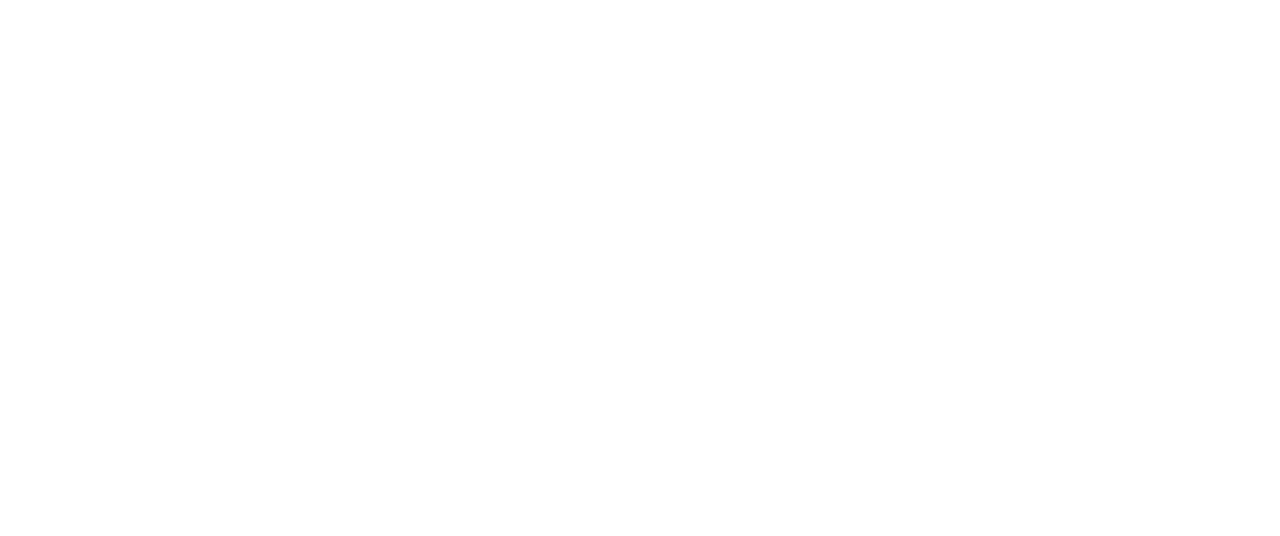
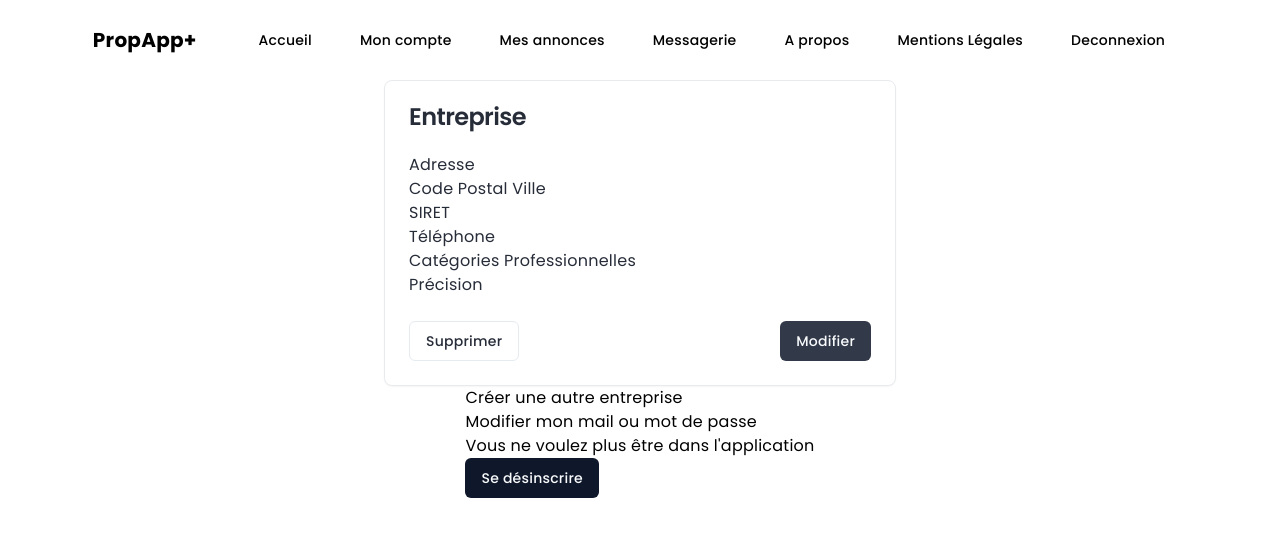
Before and after one commit to Tonyac-create/ProApp_Front, a React (Vite) app: page /account in a window 1280 px wide. Before the commit this address had no page. Shown: the top 536 px of the page. Built offline with nearby package versions, Linux system fonts and the light colour scheme.

Commit message:
add animation NavBar & add Account

```diff
--- a/src/App.tsx
+++ b/src/App.tsx
@@ -1,6 +1,7 @@
 import { Route, Routes } from "react-router-dom";
 import Login from "./pages/Login";
 import Home from "./pages/Home";
+import Account from "./components/Account/Account";
 
 function App() {
   return (
@@ -8,7 +9,9 @@
       <Routes>
         <Route path="/" element={<Login />} />
         <Route path="/login" element={<Login />} />
+
         <Route path="/home" element={<Home />} />
+        <Route path="/account" element={<Account />} />
       </Routes>
     </>
   );
--- a/src/components/Account/Account.tsx
+++ b/src/components/Account/Account.tsx
@@ -1,11 +1,14 @@
 // import React from 'react'
-import EnterpriseCard from "../Cards/EnterpriseCard";
+import InformationCard from "../Cards/InformationCard";
+import NavBar from "../Layouts/NavBar copy";
 import { Button } from "../ui/button";
 
-function Account() {
+const Account = () => {
   return (
-    <div className="flex flex-col items-start">
-      <EnterpriseCard />
+    <>
+    <NavBar />
+    <div className="flex flex-col items-center">
+      <InformationCard />
       <div className="flex flex-col items-start">
         <a href="">Créer une autre entreprise</a>
         <a href="">Modifier mon mail ou mot de passe</a>
@@ -13,6 +16,7 @@
         <Button>Se désinscrire</Button>
       </div>
     </div>
+    </>
   );
 }
 
--- a/src/components/Cards/EnterpriseCard.tsx
+++ b/src/components/Cards/InformationCard.tsx
@@ -8,8 +8,12 @@
   CardHeader,
   CardTitle,
 } from "@/components/ui/card";
+import fakerBDD from "../Forms/fakerBDD";
 
-function EnterpriseCard() {
+function InformationCard() {
+  const information = fakerBDD
+  console.log("🚀 ~ InformationCard ~ information:", information)
+
   return (
     <>
       <Card>
@@ -33,4 +37,4 @@
   );
 }
 
-export default EnterpriseCard;
+export default InformationCard;
--- a/src/components/Layouts/Footer.tsx
+++ b/src/components/Layouts/Footer.tsx
@@ -1,6 +1,6 @@
 function Footer() {
   return (
-    <footer className="w-full max-h-14">
+    <footer className="w-full max-h-14 fixed bottom-0">
       <ul className="flex justify-between text-lg p-4">
         <li>
           <a href="">A Propos</a>
--- a/src/components/Layouts/MenuNavigation.tsx
+++ b/src/components/Layouts/MenuNavigation.tsx
@@ -9,14 +9,20 @@
 import { Link } from "react-router-dom";
 
 function MenuNavigation({ isMenuMobile, isOpen }: any) {
+  // const [isAccount, setIsAccount] = useState(false)
   return (
     // A la place de hidden, si je mets hideMenuMobile, j'ai bien l'animation mais le menu reste affiché
     <div className={isMenuMobile || isOpen ? `flex showMenuMobile` : "hidden lg:flex"}>
       <NavigationMenu>
         <h1 className="text-xl font-bold pr-10">PropApp+</h1>
         <NavigationMenuList className={isMenuMobile ? "flex flex-col" : "flex"}>
+        <NavigationMenuItem>
+            <Link to="/home" className={navigationMenuTriggerStyle()}>
+              Accueil
+            </Link>
+          </NavigationMenuItem>
           <NavigationMenuItem>
-            <Link to="" className={navigationMenuTriggerStyle()}>
+            <Link to="/account" className={navigationMenuTriggerStyle()}>
               Mon compte
             </Link>
           </NavigationMenuItem>
@@ -41,7 +47,7 @@
             </Link>
           </NavigationMenuItem>
           <NavigationMenuItem>
-            <Link to="" className={navigationMenuTriggerStyle()}>
+            <Link to="/login" className={navigationMenuTriggerStyle()}>
               Deconnexion
             </Link>
           </NavigationMenuItem>
--- a/src/components/Layouts/NavBar copy.tsx
+++ b/src/components/Layouts/NavBar copy.tsx
@@ -11,7 +11,7 @@
     setIsMenuMobile(!isOpen);
   }
   return (
-    <div className="flex justify-end lg:justify-around">
+    <div className="flex justify-end lg:justify-around min-h-20 animate-slide-in-left">
       <MenuNavigation isOpen={isOpen} isMenuMobile={isMenuMobile} />
       <div className="lg:hidden">
         <button
--- a/src/components/Layouts/NotConnectedLayout.tsx
+++ b/src/components/Layouts/NotConnectedLayout.tsx
@@ -5,13 +5,13 @@
 
 function NotConnectedLayout({ children }: any) {
   return (
-    <>
+    <div className="flex flex-col">
       <Header />
-      <section className="flex flex-col justify-center items-center gap-8 w-full md:flex-row md:justify-evenly md:items-center">
+      <section className="flex flex-col justify-center items-center gap-8 pt-7 w-full md:flex-row md:justify-evenly md:items-center md:py-40">
         {children}
       </section>
       <Footer />
-    </>
+    </div>
   );
 }
 
--- a/src/index.css
+++ b/src/index.css
@@ -15,6 +15,7 @@
 body {
   flex: 1;
   font-family: "Poppins", sans-serif;
+  letter-spacing: 0.015em;
   /* background-image: url(./src/assets/vagues.png); */
 }
 
@@ -22,11 +23,6 @@
   display: flex;
   flex-direction: column;
   min-height: 100vh;
-}
-
-#root>* {
-  flex: 1;
-  letter-spacing: 0.015em;
 }
 
 .grayGradiant {
@@ -71,6 +67,21 @@
 /* Animation pour la fermeture du menu version mobile */
 .hideMenuMobile {
   animation: revealFromBottom 0.6s ease forwards;
+}
+
+@keyframes slide-in-left {
+  0% {
+    transform: translateX(-100%);
+    opacity: 0;
+  }
+  100% {
+    transform: translateX(0);
+    opacity: 1;
+  }
+}
+
+.animate-slide-in-left {
+  animation: slide-in-left 0.9s ease-out;
 }
 
 li {
--- a/src/pages/Home.tsx
+++ b/src/pages/Home.tsx
@@ -1,10 +1,9 @@
 // import React from 'react'
-
 import AnnouncementCard from "@/components/Cards/AnnouncementCard";
 import SearchAnnounce from "@/components/Forms/SearchAnnounce";
 import NavBar from "@/components/Layouts/NavBar copy";
 
-function Home() {
+const Home = () => {
   return (
     <>
       <NavBar />
@@ -16,6 +15,8 @@
         <AnnouncementCard />
         <AnnouncementCard />
       </section>
+
+
     </>
   );
 }
```
